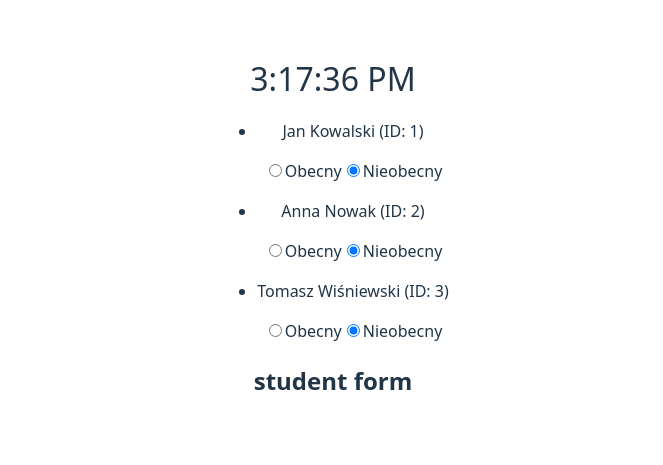
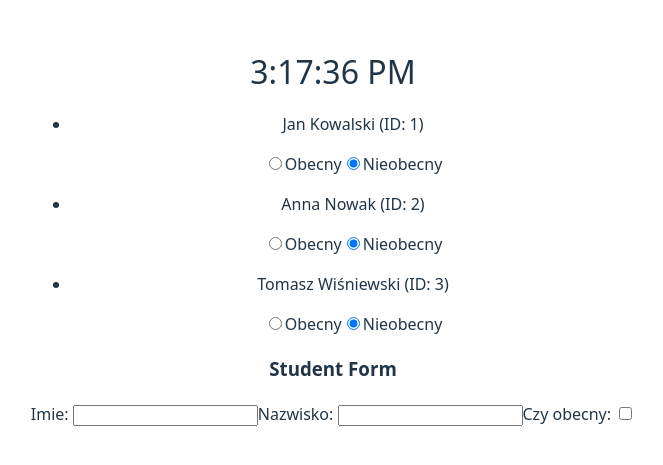
Before and after one commit to wsad4679/bell-buddy, a React (Vite) app: page / in a window 1280 px wide. Shown: the part 179-644 px from the top of the page, without its empty margins (307-970 px from the left). Built offline with nearby package versions, Linux system fonts and the light colour scheme.

Commit message:
create form

```diff
--- a/src/Components/AddStudentForm.tsx
+++ b/src/Components/AddStudentForm.tsx
@@ -1,10 +1,39 @@
+import React, {useState} from "react";
+
 const AddStudentForm = () =>
 {
+    interface Student {
+        id: number;
+        name: string;
+        surname: string;
+        isPresent: boolean;
+    }
+
+    const [students, setStudents] = useState<Student>({
+        id: 0,
+        name: "",
+        surname: "",
+        isPresent: false,
+    });
+
+    function handleChange(event: React.ChangeEvent<HTMLInputElement>) {
+        const {name, value, type, checked} = event.target as HTMLInputElement;
+        setStudents(prevState => ({...prevState, [name]: type === "checkbox" ? checked : value}));
+    }
 
 
+    function handleSubmit(e: React.FormEvent) {
+        e.preventDefault();
+
+    }
 
     return(
-        <h2>student form</h2>
+        <form onSubmit={handleSubmit}>
+        <h3>Student Form</h3>
+        Imie: <input type="text" onChange={handleChange } value={students.name} name="name"/>
+        Nazwisko: <input type="text" onChange={handleChange} value={students.surname} name="surname"/>
+        Czy obecny: <input type="checkbox" onChange={handleChange} checked={students.isPresent} name="isPresent"/>
+        </form>
     )
 }
 
```
